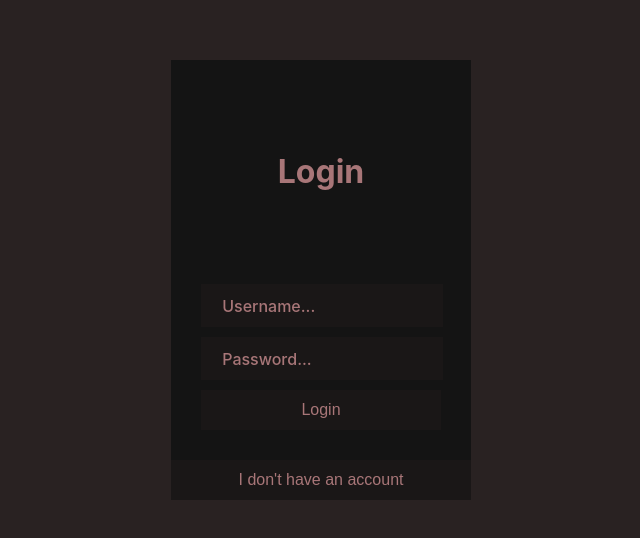
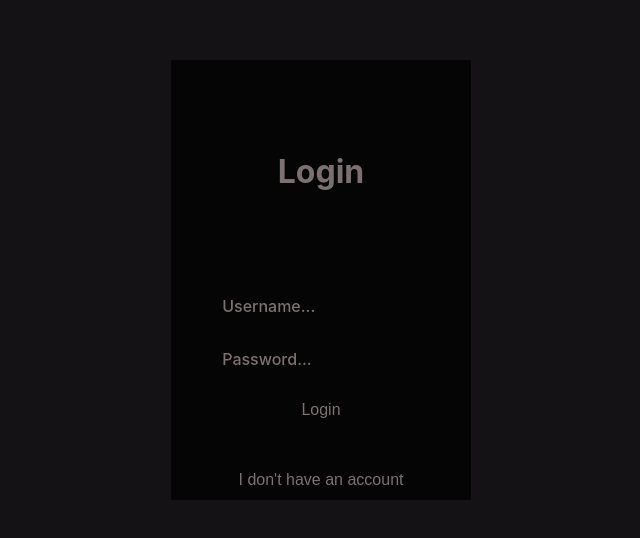
Before and after one commit to onlinedi-vision/od-client, a Vue app: page / in a window 1280 px wide. Shown: the part 140-678 px from the top of the page, without its empty margins (319-959 px from the left). Built offline with nearby package versions, Linux system fonts and the light colour scheme.

Commit message:
feat: More work on "modernizing" the GUI
Nothing special just some color changes and border
radius removal. Also some stuff wasn't actually using
the CSS color variables so I made them actually use
it.

```diff
--- a/index.html
+++ b/index.html
@@ -6,7 +6,7 @@
     <title>Division Online Client</title>
   </head>
 
-  <body style="background-color: #292222">
+  <body style="background-color: --background-color">
     <div id="app">
 
     </div>
--- a/src/components/channelList.vue
+++ b/src/components/channelList.vue
@@ -69,17 +69,17 @@ export default {
   padding: 6px 10px;
   border: none;
   background: none;
-  color: #ccc;
+  color: var(--main-font-color);
   cursor: pointer;
   text-align: left;
   transition: all 0.2s ease;
 }
 .channel_button:hover {
-  background-color: #a87678;
+  background-color: --main-font-color;
   color: white;
 }
 .channel_button.active {
-  background-color: #a87678;
+  background-color: --main-font-color;
   color: white;
 }
 .channel_button.add-channel {
--- a/src/components/messageItem.vue
+++ b/src/components/messageItem.vue
@@ -24,7 +24,7 @@
 
     <div class="message">
       <div class="user" style="padding-top:6px;">
-        <div><i>{{ msg.username }}</i></div>
+        <div><b style="font-size:18px;">{{ msg.username }}</b></div>
         <div
           class="mdate"
           style="font-size:12px; padding-left:5px; padding-top:1px;"
--- a/src/components/messages/ImageMessage.vue
+++ b/src/components/messages/ImageMessage.vue
@@ -1,6 +1,6 @@
 <template>
-  <div >
-    <img :src="source" />
+  <div>
+    <img :src="source" class="image" style="border-radius:0px"/>
   </div>
 </template>
 
@@ -14,3 +14,10 @@ export default {
 }
 
 </script>
+
+<style scoped>
+.image {
+  border-radius: 0px;
+  border: 0px;
+}
+</style>
--- a/src/style.css
+++ b/src/style.css
@@ -1,8 +1,8 @@
 :root {
-  --dark-foreground-element-color: #141414;
-  --normal-foreground-element-color:#1a1717;
-  --main-font-color: #a87678;
-  --background-color:#3d2222;
+  --dark-foreground-element-color:#050505;
+  --normal-foreground-element-color:#050505;
+  --main-font-color:#7C7171;
+  --background-color:#141215;
 
   font-family: Inter, Avenir, Helvetica, Arial, sans-serif;
   font-size: 16px;
```
